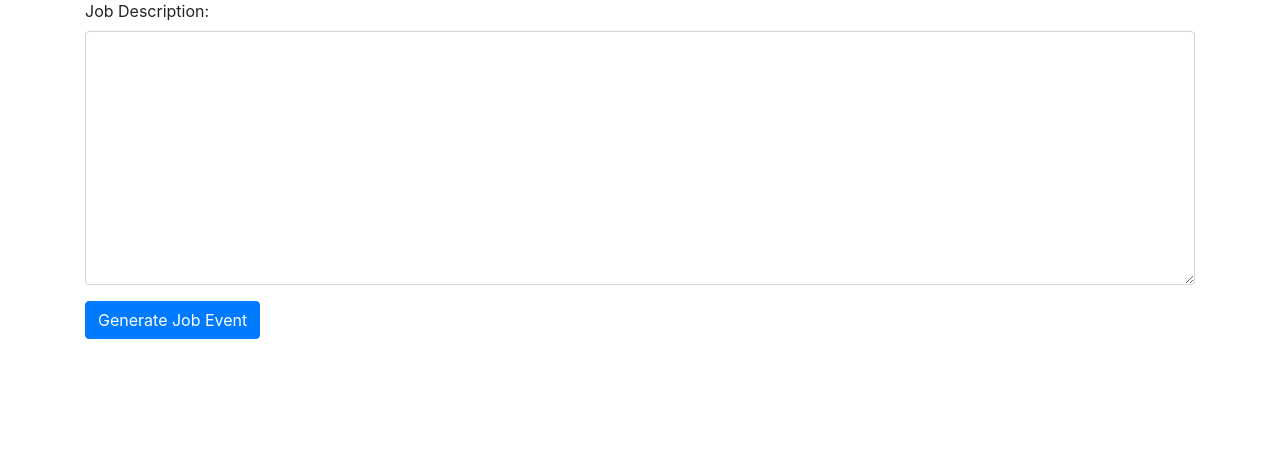
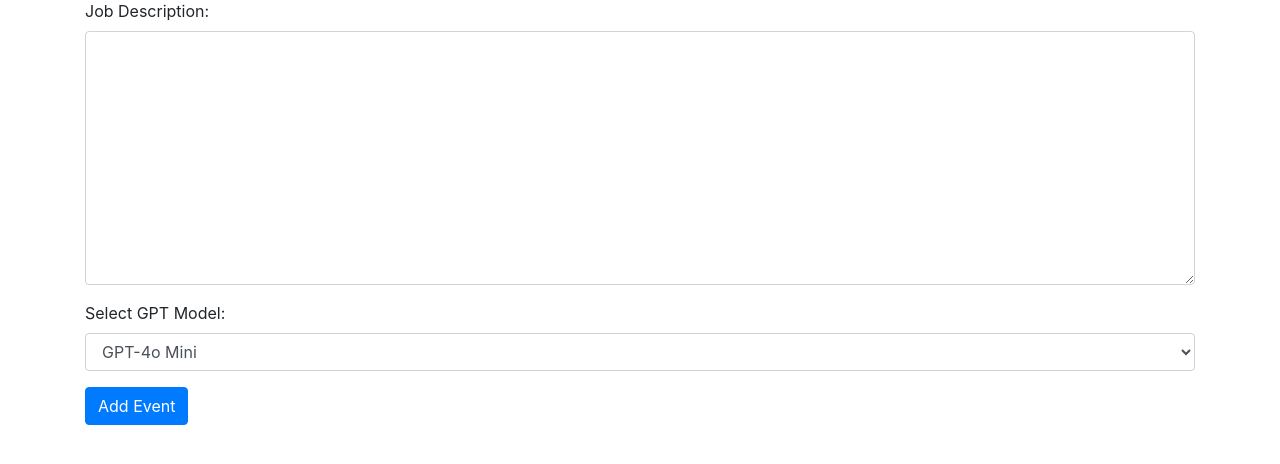
Before and after one commit to BakeryDragon/job-application, a Flask app: page /add in a window 1280 px wide. Shown: the part 105-569 px from the top of the page. Run offline with Flask 3, Linux system fonts and the light colour scheme; some libraries are stand-ins or nearby versions.

Commit message:
add gpt model selection

```diff
--- a/app.py
+++ b/app.py
@@ -59,12 +59,12 @@ def query_db(query, args=(), one=False):
 
 
 # Function to call OpenAI API and generate job event data
-def generate_job_event_data(job_description):
+def generate_job_event_data(job_description, gpt_model="gpt-4o"):
     client = OpenAI()
     resume_text = read_resume("data/resume/Resume_JIAWEI_ZHANG_raw.docx")
 
     response = client.chat.completions.create(
-        model="gpt-4o",
+        model=gpt_model,
         messages=[
             {
                 "role": "system",
@@ -88,9 +88,10 @@ def generate_job_event_data(job_description):
 def add_event():
     if request.method == "POST":
         job_description = request.form["job_description"]
+        gpt_model = request.form["gpt_model"]  # Get selected GPT model
 
         # Generate job event data using OpenAI API
-        job_event_data = generate_job_event_data(job_description)
+        job_event_data = generate_job_event_data(job_description, gpt_model)
 
         job_title = job_event_data["job_title"]
         company_name = job_event_data["company_name"]
--- a/templates/add_event.html
+++ b/templates/add_event.html
@@ -11,18 +11,26 @@
   <body>
     <div class="container">
       <h1 class="mt-5">Add New Job Application</h1>
-      <form method="post">
+      <form method="POST" action="/add">
         <div class="form-group">
           <label for="job_description">Job Description:</label>
           <textarea
+            id="job_description"
             name="job_description"
             class="form-control"
             rows="10"
             required
           ></textarea>
         </div>
+        <div class="form-group">
+          <label for="gpt_model">Select GPT Model:</label>
+          <select id="gpt_model" name="gpt_model" class="form-control">
+            <option value="gpt-4o-mini">GPT-4o Mini</option>
+            <option value="gpt-4o">GPT-4o</option>
+          </select>
+        </div>
         <button type="submit" class="btn btn-primary">
-          Generate Job Event
+          Add Event
         </button>
       </form>
     </div>
```
